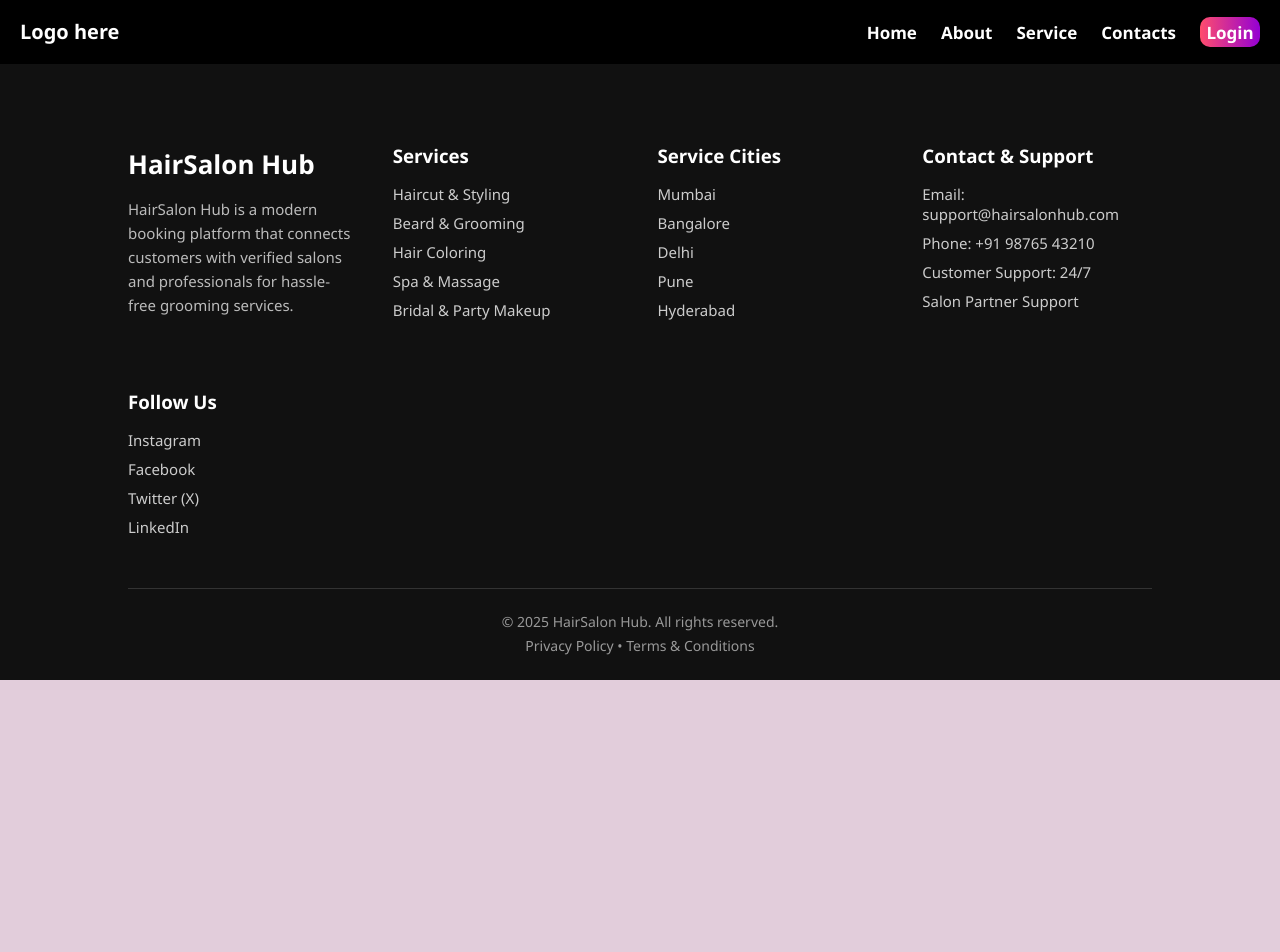
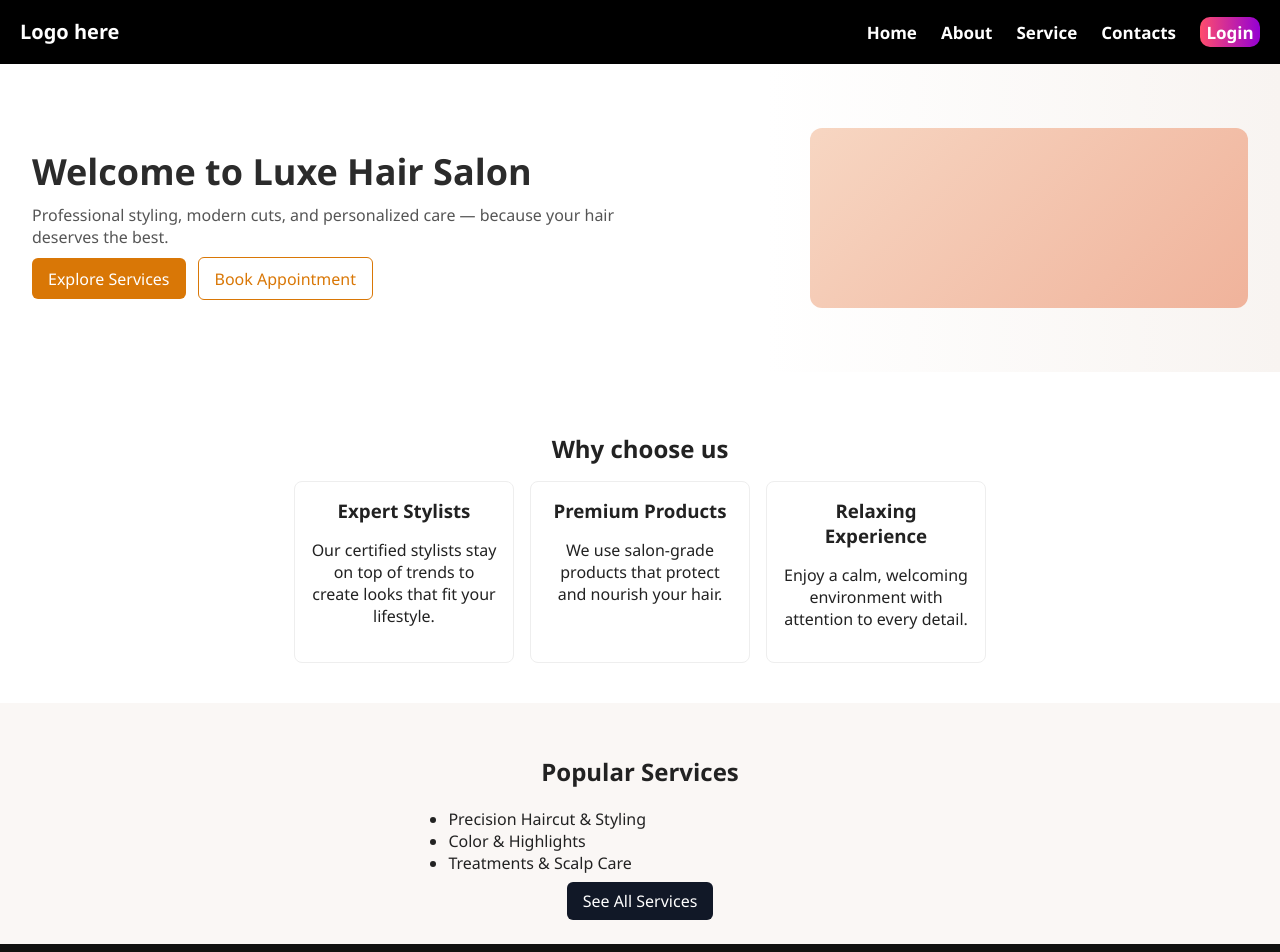
Before and after one commit to Omkar1307/HairSaloon, a React app in the folder frontend/: page / in a window 1280 px wide. Shown: the top 952 px of the page. Before the commit the page ends 800 px from the top, so only its background shows below. Built offline with nearby package versions, Linux system fonts and the light colour scheme; the HTML template or start-up script is replaced by a standard one.

Commit message:
updated home page

```diff
--- a/frontend/src/App.jsx
+++ b/frontend/src/App.jsx
@@ -3,6 +3,7 @@
 import './App.css'
 import Navbar from './components/navbar'
 import About from './components/About'
+import Home from './components/Home'
 import { Route,Routes } from 'react-router-dom'
 import Contacts from './components/Contacts'
 import Service from './components/Service'
@@ -17,6 +18,7 @@ function App() {
     <>
     <Navbar/>
     <Routes>
+      <Route path='/' element={<Home/>} />
       <Route path='/About' element={<About/>} />
       <Route path='/contacts' element={<Contacts/>} />
       <Route path='/Service' element={<Service/>} />
--- /dev/null
+++ b/frontend/src/components/Home.css
@@ -0,0 +1,18 @@
+.home{font-family:Inter, system-ui, -apple-system, 'Segoe UI', Roboto, 'Helvetica Neue', Arial, sans-serif;color:#222}
+.hero{display:flex;align-items:center;justify-content:space-between;padding:4rem 2rem;background:linear-gradient(90deg,#fff 60%, #f8f4f1 100%)}
+.hero-content{max-width:640px}
+.hero h1{font-size:2.25rem;margin:0 0 .5rem;color:#2b2b2b}
+.hero p{margin:0 0 1.25rem;color:#555}
+.hero-cta .btn{margin-right:0.75rem;padding:.6rem 1rem;border-radius:6px;text-decoration:none}
+.btn.primary{background:#d97706;color:#fff}
+.btn.outline{border:1px solid #d97706;color:#d97706;background:transparent}
+.hero-image{width:36%;height:180px;background-image:linear-gradient(135deg,#f7d6c2,#f0b39b);border-radius:12px}
+.features{padding:2.5rem;background:#fff;text-align:center}
+.features h2{margin-bottom:1rem}
+.cards{display:flex;gap:1rem;justify-content:center;flex-wrap:wrap}
+.card{background:#fff;border:1px solid #eee;padding:1rem;border-radius:8px;max-width:220px}
+.card h3{margin:0 0 .5rem}
+.specials{padding:2rem;text-align:center;background:#faf7f5}
+.specials ul{list-style:disc;margin:0 auto 1rem;max-width:420px;text-align:left;padding-left:1.15rem}
+.btn.secondary{background:#111827;color:#fff;padding:.5rem 1rem;border-radius:6px;text-decoration:none}
+@media (max-width:700px){.hero{flex-direction:column;padding:2rem}.hero-image{width:100%;height:160px;margin-top:1rem}.cards{flex-direction:column;align-items:center}.card{width:100%;max-width:360px}}
--- /dev/null
+++ b/frontend/src/components/Home.jsx
@@ -0,0 +1,51 @@
+import React from 'react'
+import './Home.css'
+import { Link } from 'react-router-dom'
+
+function Home(){
+  return (
+    <div className="home">
+      <header className="hero">
+        <div className="hero-content">
+          <h1>Welcome to Luxe Hair Salon</h1>
+          <p>Professional styling, modern cuts, and personalized care — because your hair deserves the best.</p>
+          <div className="hero-cta">
+            <Link to="/Service" className="btn primary">Explore Services</Link>
+            <Link to="/contacts" className="btn outline">Book Appointment</Link>
+          </div>
+        </div>
+        <div className="hero-image" aria-hidden="true" />
+      </header>
+
+      <section className="features">
+        <h2>Why choose us</h2>
+        <div className="cards">
+          <article className="card">
+            <h3>Expert Stylists</h3>
+            <p>Our certified stylists stay on top of trends to create looks that fit your lifestyle.</p>
+          </article>
+          <article className="card">
+            <h3>Premium Products</h3>
+            <p>We use salon-grade products that protect and nourish your hair.</p>
+          </article>
+          <article className="card">
+            <h3>Relaxing Experience</h3>
+            <p>Enjoy a calm, welcoming environment with attention to every detail.</p>
+          </article>
+        </div>
+      </section>
+
+      <section className="specials">
+        <h2>Popular Services</h2>
+        <ul>
+          <li>Precision Haircut & Styling</li>
+          <li>Color & Highlights</li>
+          <li>Treatments & Scalp Care</li>
+        </ul>
+        <Link to="/Service" className="btn secondary">See All Services</Link>
+      </section>
+    </div>
+  )
+}
+
+export default Home
```
Also changed, not shown: 2 other files (tests, documents, lock files or other folders).
